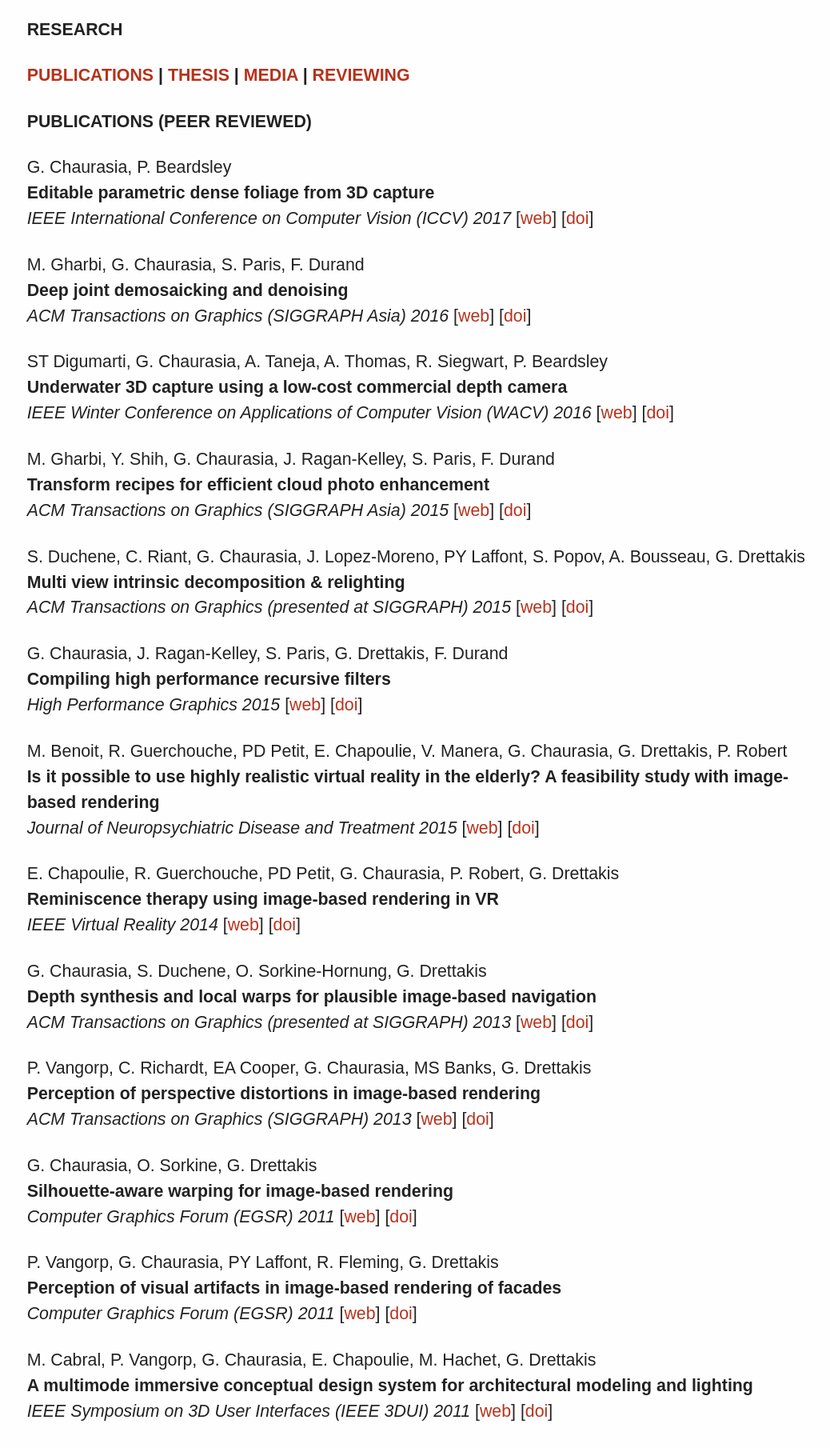
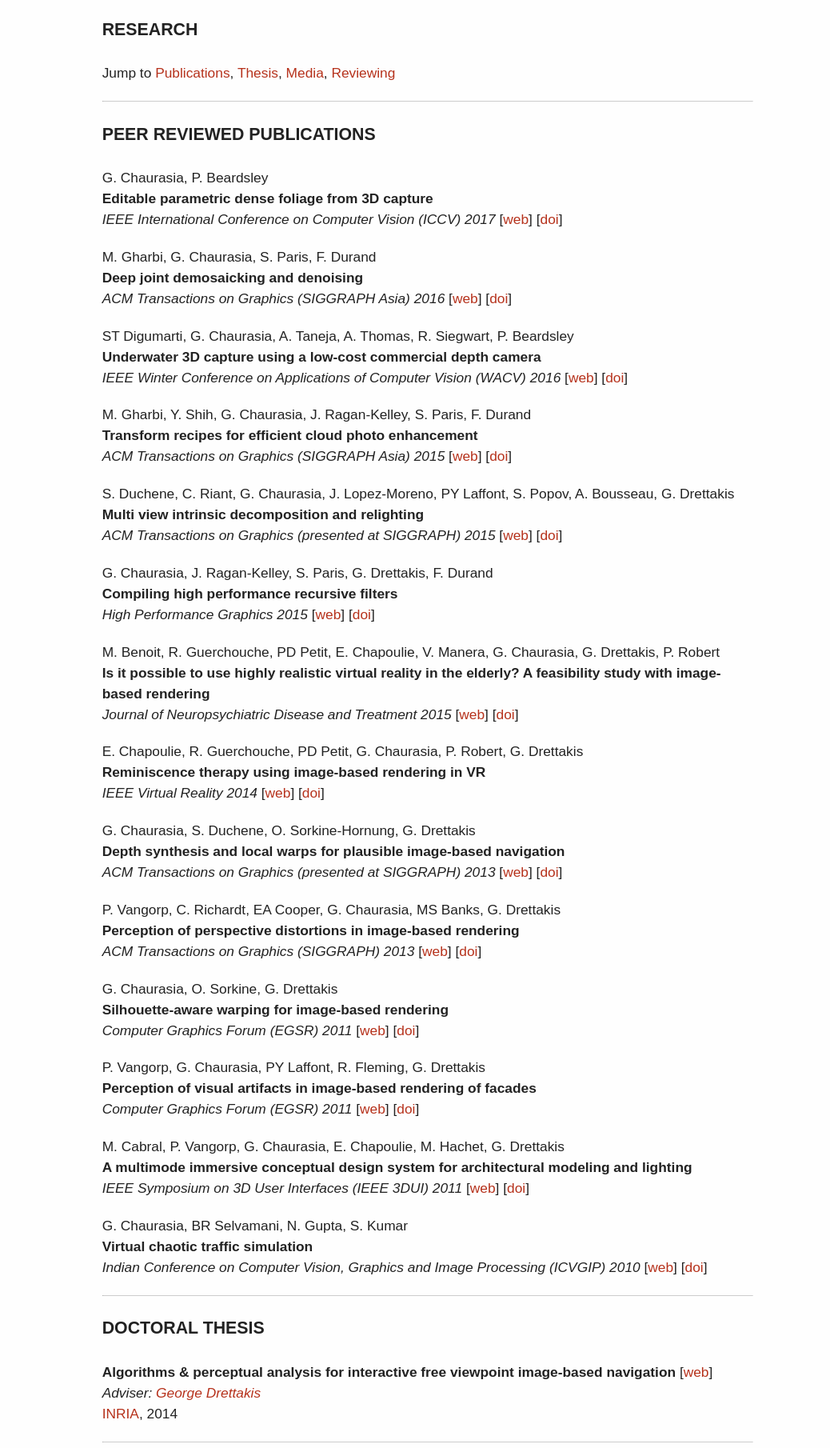
Before and after one commit to gchauras/gchauras.github.io, a Jekyll site: the page built from research.md, in a window 1280 px wide, cut to the strip 104-1914 px from the top of the page. Shown: the whole strip at 80% size, without its empty margins (105-1143 px from the left). Built offline with Jekyll 4.4.1, drawn with Linux system fonts in a browser that asks for light colours; comment, search, counter and statistics services are not loaded; some of the changed text lies outside the part shown.

Commit message:
Minor edits

```diff
--- a/_includes/head.html
+++ b/_includes/head.html
@@ -10,5 +10,5 @@
     <link rel="canonical" href="{{ page.url | replace:'index.html','' | prepend: site.baseurl | prepend: site.url }}">
     <link rel="alternate" type="application/rss+xml" title="{{ site.title }}" href="{{ "/feed.xml" | prepend: site.baseurl | prepend: site.url }}" />
 
-    <script src="//use.edgefonts.net/source-sans-pro:n3,i3,n7.js"></script>
+    <script src="//use.edgefonts.net/source-sans-pro:n2,i2,n6.js"></script>
 </head>
--- a/css/main.scss
+++ b/css/main.scss
@@ -8,7 +8,7 @@
 $heading-line-height: 1.5;
 
 $base-font-family: source-sans-pro, sans-serif;
-$base-font-size:   16pt;
+$base-font-size:   13pt;
 $base-line-height: 1.5;
 
 $small-font-size:  0.875em;
--- a/research.md
+++ b/research.md
@@ -248,14 +248,15 @@
           url:  "http://www.vrst2016.lrz.de/"
 ---
 
-## [Publications](#Publications) | [Thesis](#Doctoral-thesis) | [Media](#Media-coverage) | [Reviewing](#Professional-activities)
+Jump to [Publications](#peer-reviewed-publications), [Thesis](#doctoral-thesis), [Media](#media-coverage), [Reviewing](#professional-service)
 
+---
 
-## Publications (peer reviewed)
+## Peer reviewed publications
 
 {% assign thumbnail="right" %}
 
-{% for pub in page.pubs %}
+{% for pub in site.data.cv.publications %}
 <!-- {% if pub.image %}
 {% include image.html url=pub.image caption="" height="80px" align=thumbnail %}
 {% endif %} -->
@@ -269,7 +270,7 @@
 
 -----
 
-## Doctoral Thesis
+## Doctoral thesis
 
 **Algorithms & perceptual analysis for interactive free viewpoint image-based navigation** [[web]({{ "/research/thesis/" | prepend: site.baseurl}})]<br />
 *Adviser: [George Drettakis](http://www-sop.inria.fr/members/George.Drettakis)* <br />
@@ -279,7 +280,7 @@
 
 ## Media coverage
 
-{% for pub in page.pubs %}
+{% for pub in site.data.cv.publications %}
 {% if pub.media %}
 - {{pub.title}} ({{pub.note}}, {{pub.year}}){% for article in pub.media %}
     - [{{article.url}}]({{article.url}}){% endfor %}
```
Also changed, not shown: other parts of research.md (+3 -3 lines).
